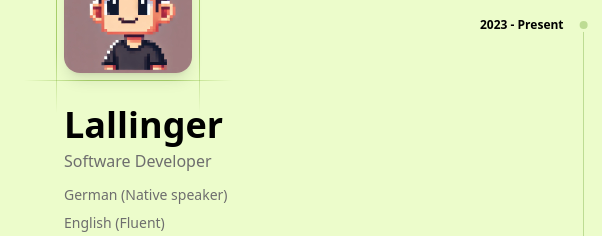
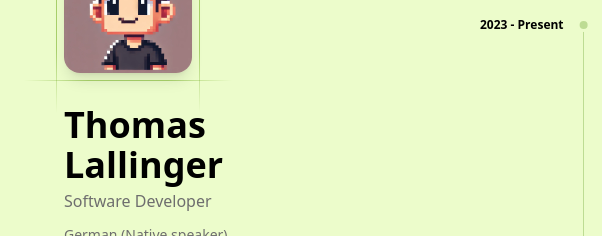
Before and after one commit to tlallinger/astro-portfolio, an Astro site: page / in a window 1280 px wide. Shown: the part 919-1155 px from the top of the page, 0-602 px from the left. Built offline with nearby package versions, Linux system fonts and the light colour scheme; Astro itself is replaced by a stand-in of ours.

Commit message:
add firstname

```diff
--- a/src/components/sections/Hero.astro
+++ b/src/components/sections/Hero.astro
@@ -4,13 +4,13 @@ import Section from "@/components/Section.astro";
 import { Icon } from "astro-icon/components";
 import { Image } from "astro:assets";
 
-const { name, label, image, profiles, email } = basics;
+const { firstname, name, label, image, profiles, email } = basics;
 ---
 
 <Section>
   <div class="flex flex-col-reverse gap-8">
     <div class="info">
-      <h1>{name}</h1>
+      <h1>{firstname} {name}</h1>
       <h2>{label}</h2>
       <div class="flex flex-col gap-2 pt-2 text-sm text-skin-muted">
         {
```
